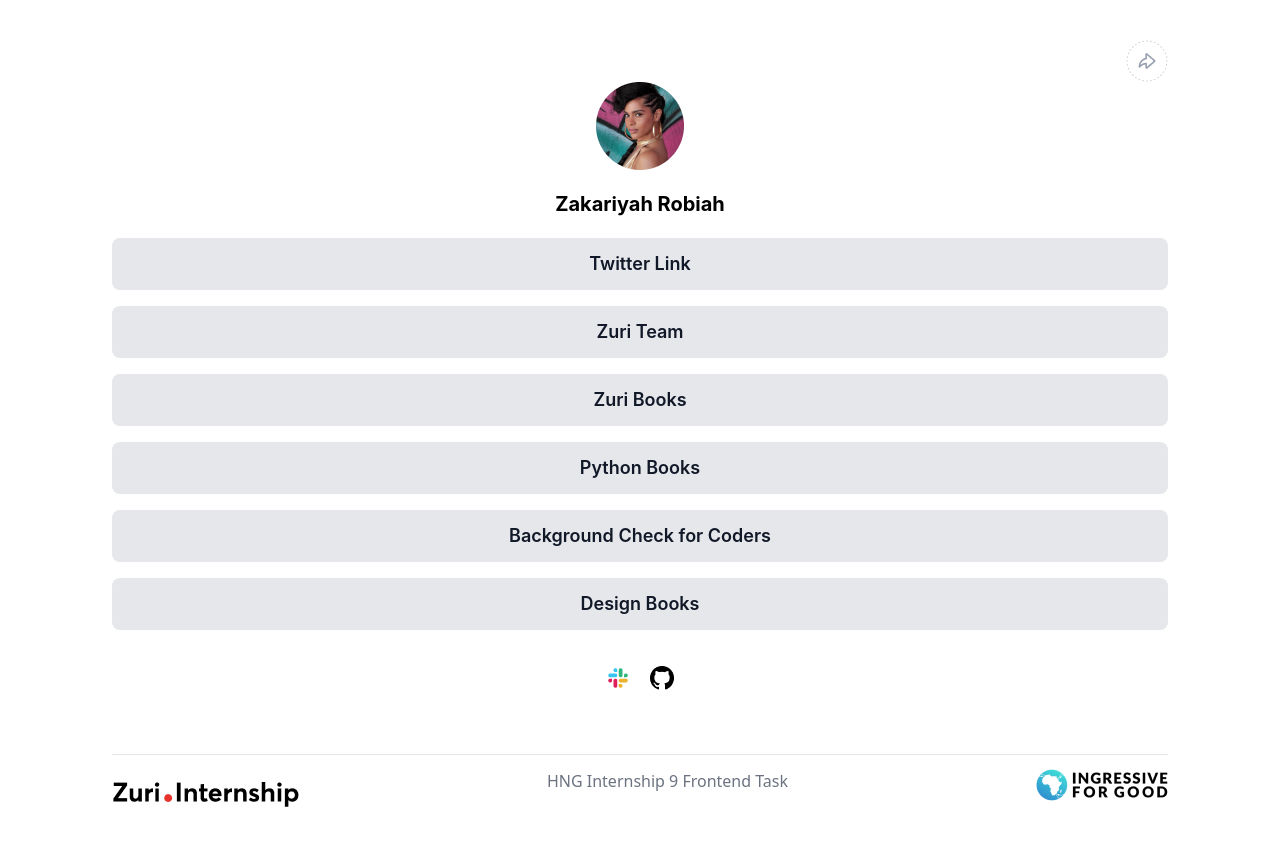
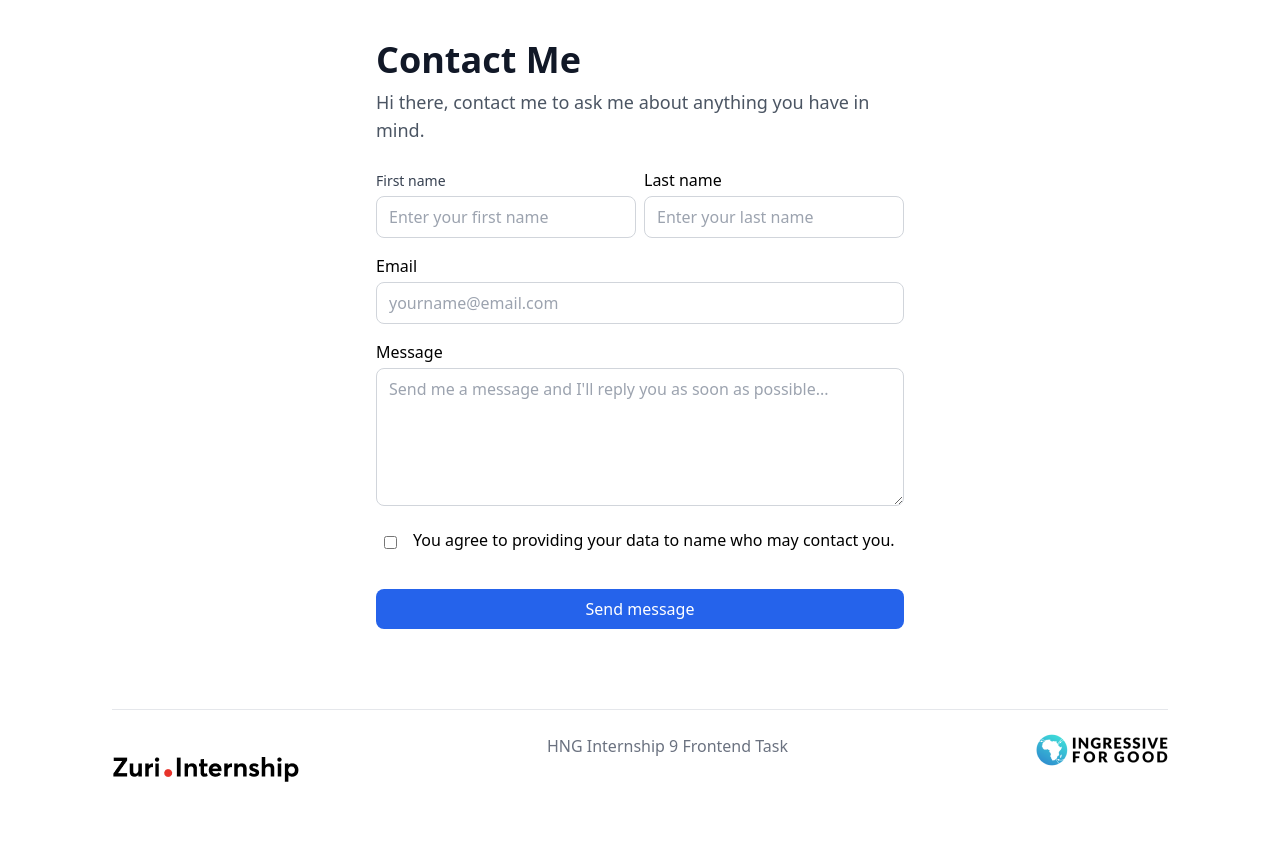
Before and after one commit to zakariyahrobiat/HNGI9-Frontend-stage-1-task, a React (Vite) app: page /contact in a window 1280 px wide. Shown: the top 846 px of the page. Built offline with nearby package versions, Linux system fonts and the light colour scheme.

Commit message:
added the contact page

```diff
--- a/package.json
+++ b/package.json
@@ -10,7 +10,8 @@
   },
   "dependencies": {
     "react": "^18.2.0",
-    "react-dom": "^18.2.0"
+    "react-dom": "^18.2.0",
+    "react-router-dom": "^6.4.3"
   },
   "devDependencies": {
     "@types/react": "^18.0.17",
--- a/src/App.jsx
+++ b/src/App.jsx
@@ -1,59 +1,22 @@
-import profile from "./assets/images/profile.png";
-import { links } from "./assets/data";
-import slack from "./assets/images/slack.png";
-import git from "./assets/images/git.png";
-import zuri from "./assets/images/zuri.png";
-import logo from "./assets/images/logo.png";
-import mobile from "./assets/images/mobile.png";
-import desktop from "./assets/images/desktop.png";
+import React from "react";
+import Task from "./task";
+import Contact from "./contact";
+import { createBrowserRouter, RouterProvider, Route } from "react-router-dom";
+
+const router = createBrowserRouter([
+  {
+    path: "/",
+    element: <Task />,
+  },
+  {
+    path: "/contact",
+    element: <Contact />,
+  },
+]);
 const App = () => {
   return (
-    <div className="flex justify-center items-center  py-10 text-center mx-5 lg:mx-28 ">
-      <div className="w-screen  ">
-        <div className="flex justify-end">
-          <img src={mobile} alt="" srcset="" className="lg:hidden" />
-          <img src={desktop} alt="" srcset="" className="hidden lg:block" />
-        </div>
-        <div className="flex justify-center items-center ">
-          <img src={profile} alt="" srcset="" />
-        </div>
-        <h2
-          id="twitter"
-          className="text-lg font-bold py-5 font-text lg:text-xl text-center"
-        >
-          Zakariyah Robiah
-        </h2>
-
-        <h2 id="slack" className="hidden">
-          Robiat Zakariyah
-        </h2>
-        <div className="w-full">
-          {links.map((data) => {
-            const { name, link, id, title } = data;
-            return (
-              <div key={id}>
-                <a href={link} id={id} title={title}>
-                  <button className="bg-gray-200 w-full mb-4 py-4  text-sm font-medium text-gray-900 font-text rounded-lg  lg:text-lg lg:font-semibold  lg:py-3">
-                    {name}
-                  </button>
-                </a>
-              </div>
-            );
-          })}
-        </div>
-        <div className="flex justify-center items-center gap-5  mt-5 mb-16 ">
-          <img src={slack} alt="" srcset="" />
-          <img src={git} alt="" srcset="" />
-        </div>
-        <hr />
-        <div className=" text-left lg:flex justify-between items-center ">
-          <img src={zuri} alt="" srcset="" className="mb-2 mt-5" />
-          <p className="font-normal test-base text-gray-500 mb-2">
-            HNG Internship 9 Frontend Task
-          </p>
-          <img src={logo} alt="" srcset="" />
-        </div>
-      </div>
+    <div>
+      <RouterProvider router={router} />
     </div>
   );
 };
--- a/src/assets/data.jsx
+++ b/src/assets/data.jsx
@@ -33,4 +33,10 @@
     name: "Design Books",
     title: "free design book offered by Zuri",
   },
+  {
+    id: "contact",
+    link: "/contact",
+    name: "Contact Me",
+    title: "contact us page",
+  },
 ];
--- /dev/null
+++ b/src/contact.jsx
@@ -0,0 +1,101 @@
+import React from "react";
+import zuri from "./assets/images/zuri.png";
+import logo from "./assets/images/logo.png";
+const Contact = () => {
+  return (
+    <div className="flex justify-center items-center py-10 mx-5 lg:mx-28">
+      <div className="w-screen flex justify-center items-center flex-col ">
+        <div className="lg:w-1/2 mb-20 ">
+          <h1 className="font-semibold text-gray-900 text-4xl pb-2">
+            Contact Me
+          </h1>
+          <p className="font-normal text-lg text-gray-600 pb-6">
+            Hi there, contact me to ask me about anything you have in mind.
+          </p>
+          <form action="">
+            <div className="lg:grid lg:grid-cols-2 gap-x-2">
+              <div className="form-control">
+                <label
+                  htmlFor="first_name"
+                  className="font-medium text-sm text-gray-700"
+                >
+                  First name
+                </label>
+                <input
+                  type="text"
+                  name="first_name"
+                  id="first_name"
+                  placeholder="Enter your first name"
+                  className="border rounded-lg w-full border-gray-300 px-3 py-2 mt-1 mb-4"
+                />
+              </div>
+              <div className="form-control">
+                <label htmlFor="last_name">Last name</label>
+                <input
+                  type="text"
+                  name="last_name"
+                  id="last_name"
+                  placeholder="Enter your last name"
+                  className="border rounded-lg w-full border-gray-300 px-3 py-2 mt-1 mb-4"
+                />
+              </div>
+            </div>
+            <div className="form-control">
+              <label htmlFor="email">Email</label>
+              <input
+                type="email"
+                name="email"
+                id="email"
+                placeholder="yourname@email.com"
+                className="border rounded-lg w-full border-gray-300 px-3 py-2 mt-1 mb-4"
+              />
+            </div>
+
+            <div className="form-control ">
+              <label htmlFor="message">Message</label>
+              <textarea
+                name=""
+                id="message"
+                cols="30"
+                rows="5"
+                className="border rounded-lg w-full border-gray-300 px-3 py-2 mt-1 mb-4"
+                placeholder="Send me a message and I'll reply you as soon as possible..."
+              ></textarea>
+            </div>
+            <div className="flex justify-center items-start gap-2 mb-8 lg:justify-start">
+              <input
+                type="checkbox"
+                name="terms"
+                id="terms"
+                className="m-2 border-gray-300 rounded-md"
+              />
+              <label htmlFor="terms">
+                You agree to providing your data to name who may contact you.
+              </label>
+            </div>
+
+            <button
+              id="btn__submit"
+              className="bg-blue-600 w-full rounded-lg text-semibold text-white text-base py-2"
+            >
+              Send message
+            </button>
+          </form>
+        </div>
+        <div className="w-full">
+          <hr />
+
+          <div className=" text-left lg:flex justify-between items-center w-full ">
+            <img src={zuri} alt="" srcset="" className="mb-2 mt-10" />
+            <p className="font-normal test-base text-gray-500 mb-2">
+              HNG Internship 9 Frontend Task
+            </p>
+            <img src={logo} alt="" srcset="" />
+          </div>
+        </div>
+      </div>
+    </div>
+  );
+};
+
+export default Contact;
--- /dev/null
+++ b/src/task.jsx
@@ -0,0 +1,62 @@
+import profile from "./assets/images/profile.png";
+import { links } from "./assets/data";
+import slack from "./assets/images/slack.png";
+import git from "./assets/images/git.png";
+import zuri from "./assets/images/zuri.png";
+import logo from "./assets/images/logo.png";
+import mobile from "./assets/images/mobile.png";
+import desktop from "./assets/images/desktop.png";
+
+const Task = () => {
+  return (
+    <div className="flex justify-center items-center  py-10 text-center mx-5 lg:mx-28 ">
+      <div className="w-screen  ">
+        <div className="flex justify-end">
+          <img src={mobile} alt="" srcset="" className="lg:hidden" />
+          <img src={desktop} alt="" srcset="" className="hidden lg:block" />
+        </div>
+        <div className="flex justify-center items-center ">
+          <img src={profile} alt="" srcset="" />
+        </div>
+        <h2
+          id="twitter"
+          className="text-lg font-bold py-5 font-text lg:text-xl text-center"
+        >
+          Zakariyah Robiah
+        </h2>
+
+        <h2 id="slack" className="hidden">
+          Robiat Zakariyah
+        </h2>
+        <div className="w-full">
+          {links.map((data) => {
+            const { name, link, id, title } = data;
+            return (
+              <div key={id}>
+                <a href={link} id={id} title={title}>
+                  <button className="bg-gray-200 w-full mb-4 py-4  text-sm font-medium text-gray-900 font-text rounded-lg  lg:text-lg lg:font-semibold  lg:py-3">
+                    {name}
+                  </button>
+                </a>
+              </div>
+            );
+          })}
+        </div>
+        <div className="flex justify-center items-center gap-5  mt-5 mb-16 ">
+          <img src={slack} alt="" srcset="" />
+          <img src={git} alt="" srcset="" />
+        </div>
+        <hr />
+        <div className=" text-left lg:flex justify-between items-center ">
+          <img src={zuri} alt="" srcset="" className="mb-2 mt-5" />
+          <p className="font-normal test-base text-gray-500 mb-2">
+            HNG Internship 9 Frontend Task
+          </p>
+          <img src={logo} alt="" srcset="" />
+        </div>
+      </div>
+    </div>
+  );
+};
+
+export default Task;
```
Also changed, not shown: src/main.jsx (+7 -6 lines), 1 other file (tests, documents, lock files or other folders).
